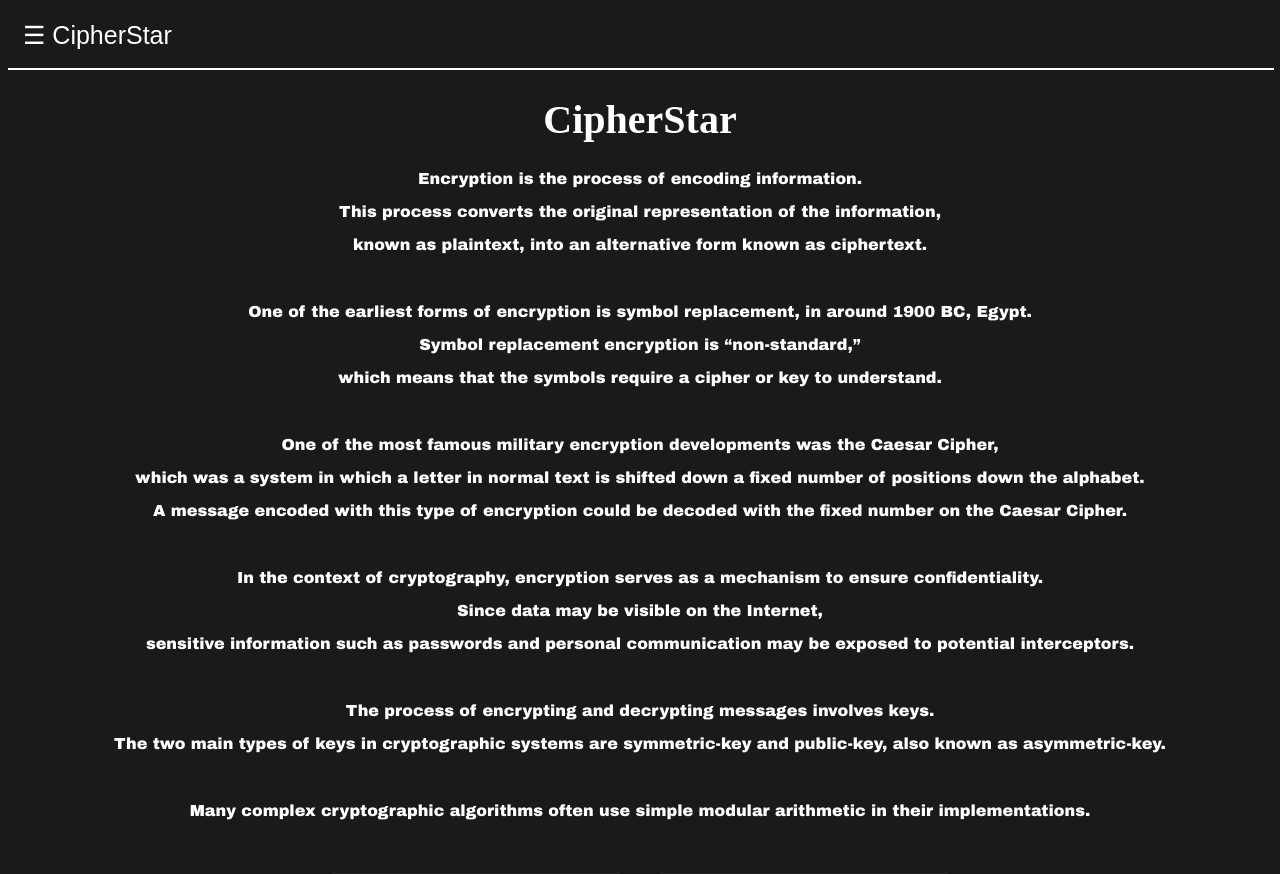
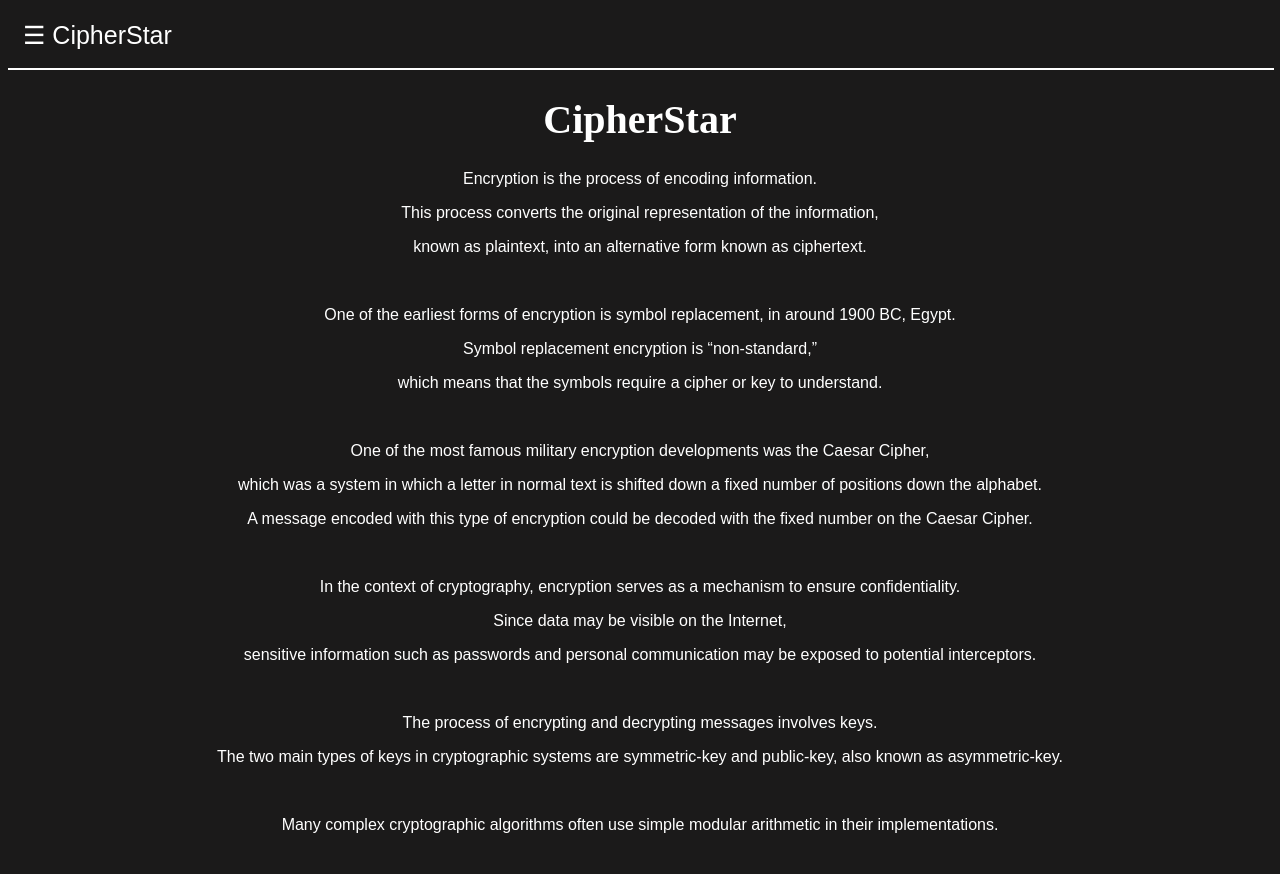
Before and after one commit to DeanCameo/cipherstar, a Django app: page / in a window 1280 px wide. Shown: the top 874 px of the page. Run offline with Django 4.2, Linux system fonts and the light colour scheme.

Commit message:
Update home.html

```diff
--- a/encrypt/templates/encrypt/home.html
+++ b/encrypt/templates/encrypt/home.html
@@ -13,7 +13,6 @@
     p {
         color: rgb(255, 255, 255);
         text-align: center;
-        font-family: Arial Black;
     }
 
     .center {
```
